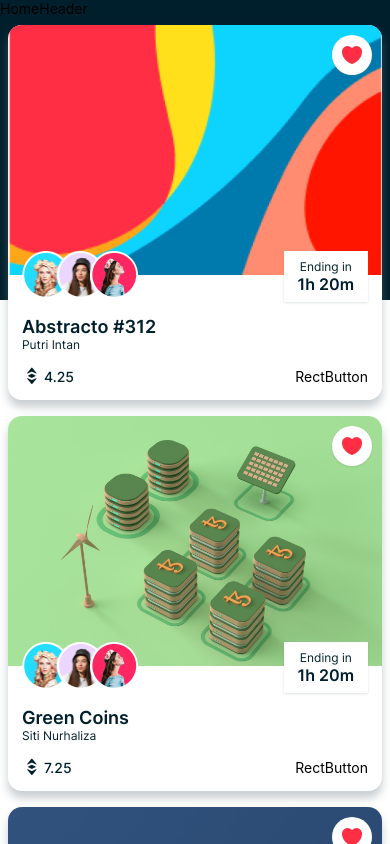
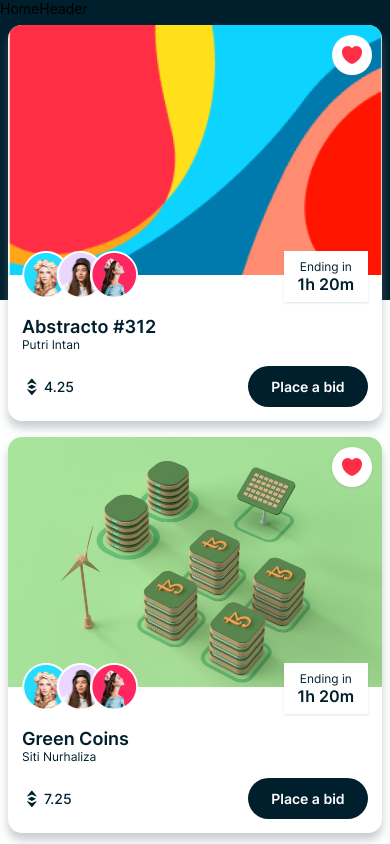
Before and after one commit to sanidhyy/react-native-nft-app, a React Native app: screen /Home in a window 390 px wide. Shown: the top 844 px of the page. Built offline with nearby package versions, Linux system fonts and the light colour scheme.

Commit message:
place a bid button added

```diff
--- a/components/Button.js
+++ b/components/Button.js
@@ -1,6 +1,6 @@
 import { TouchableOpacity, View, Text, Image } from "react-native";
 
-import { COLORS, SIZES, SHADOWS, assets } from "../constants";
+import { COLORS, SIZES, SHADOWS, assets, FONTS } from "../constants";
 
 export const CircleButton = ({ imgUrl, handlePress, ...props }) => {
   return (
@@ -27,10 +27,28 @@
   );
 };
 
-export const RectButton = () => {
+export const RectButton = ({ minWidth, fontSize, handlePress, ...props }) => {
   return (
-    <View>
-      <Text>RectButton</Text>
-    </View>
+    <TouchableOpacity
+      style={{
+        backgroundColor: COLORS.primary,
+        borderRadius: SIZES.extraLarge,
+        minWidth: minWidth,
+        padding: SIZES.small,
+        ...props,
+      }}
+      onPress={handlePress}
+    >
+      <Text
+        style={{
+          fontFamily: FONTS.semiBold,
+          fontSize: fontSize,
+          color: COLORS.white,
+          textAlign: "center",
+        }}
+      >
+        Place a bid
+      </Text>
+    </TouchableOpacity>
   );
 };
--- a/components/NFTCard.js
+++ b/components/NFTCard.js
@@ -50,7 +50,11 @@
           }}
         >
           <EthPrice price={data.price} />
-          <RectButton />
+          <RectButton
+            minWidth={120}
+            fontSize={SIZES.font}
+            handlePrice={() => navigation.navigate("Details", { data })}
+          />
         </View>
       </View>
     </View>
```
